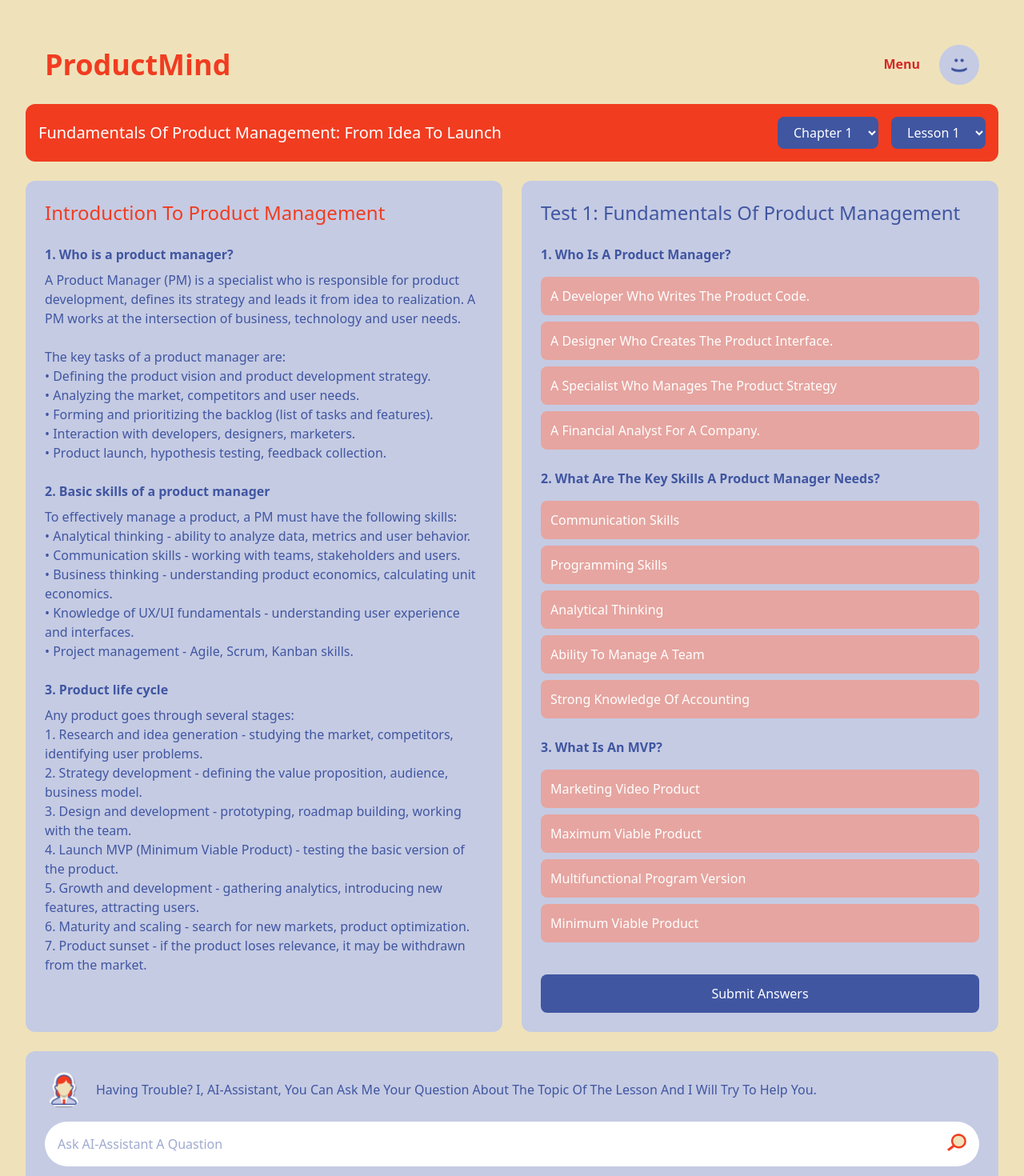
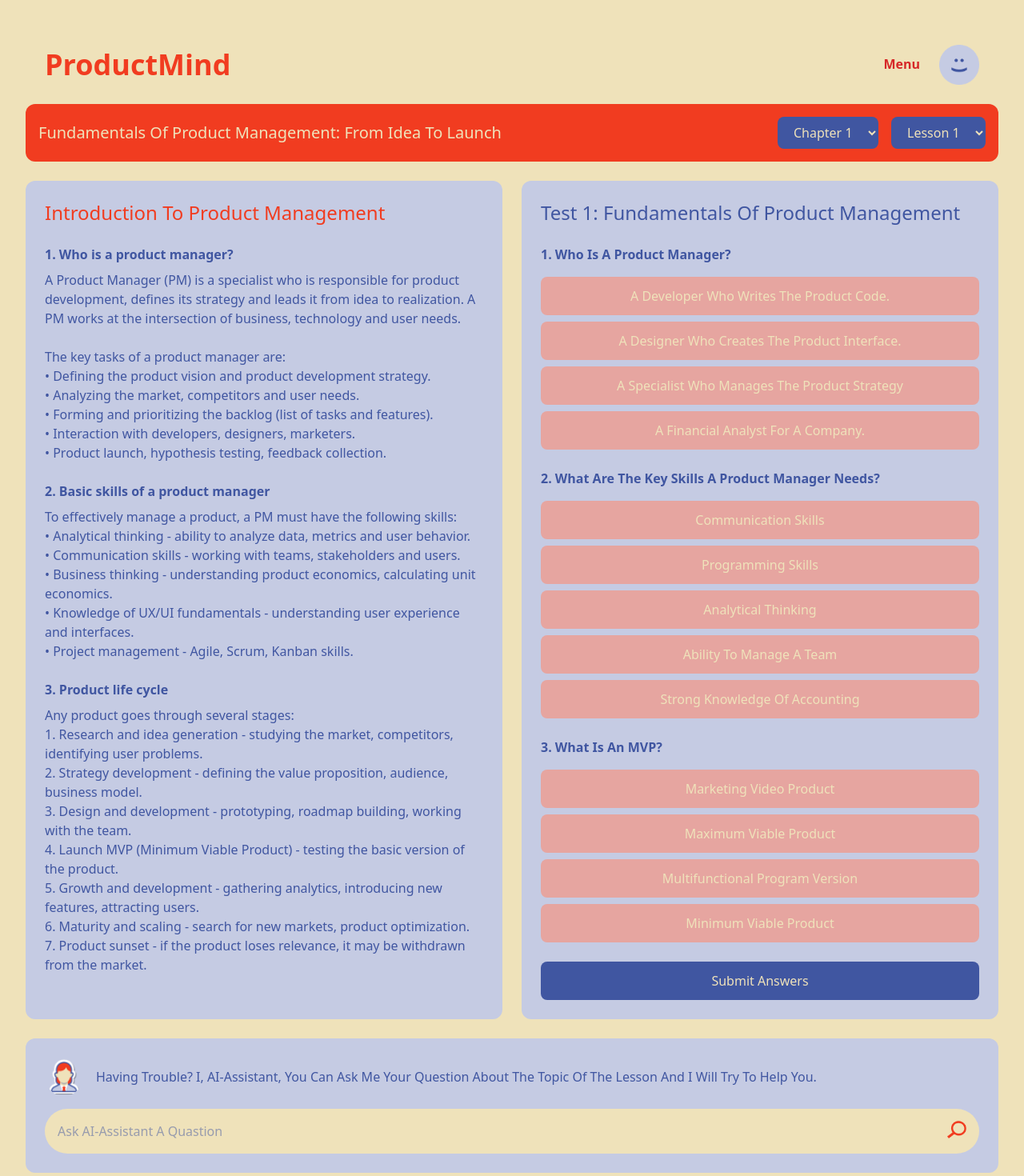
Before and after one commit to AstreaA/productmind, a Next.js app: page /courses/1 in a window 1280 px wide. Shown: the top 1470 px of the page at 80% size. Built offline with nearby package versions, Linux system fonts and the light colour scheme.

Commit message:
update test in lesson

```diff
--- a/src/app/courses/[id]/CourseContent.js
+++ b/src/app/courses/[id]/CourseContent.js
@@ -1,17 +1,63 @@
 "use client";
-import { useParams } from 'next/navigation';
+import { useParams, useRouter } from 'next/navigation';
 import Navbar from '../../components/Navbar.js';
 import Image from 'next/image';
+import { useState, useEffect } from 'react';
 
 export default function CourseContent() {
   const params = useParams();
+  const router = useRouter();
   const courseId = params.id;
+
+  // Состояния для выбранной главы и урока
+  const [selectedChapter, setSelectedChapter] = useState('Chapter 1');
+  const [selectedLesson, setSelectedLesson] = useState('Lesson 1');
+
+  // Состояния для теста
+  const [selectedAnswers, setSelectedAnswers] = useState({});
+  const [testSubmitted, setTestSubmitted] = useState(false);
+  const [score, setScore] = useState(null);
+
+  // Правильные ответы
+  const correctAnswers = {
+    '1': 'A Specialist Who Manages The Product Strategy',
+    '2': 'Communication Skills',
+    '3': 'Minimum Viable Product'
+  };
+
+  const chapters = [
+    {
+      id: 'Chapter 1',
+      title: 'Chapter 1',
+      lessons: [
+        { id: 'Lesson 1', title: 'Lesson 1' },
+        { id: 'Lesson 2', title: 'Lesson 2' },
+        { id: 'Lesson 3', title: 'Lesson 3' }
+      ]
+    },
+    {
+      id: 'Chapter 2',
+      title: 'Chapter 2',
+      lessons: [
+        { id: 'Lesson 1', title: 'Lesson 1' },
+        { id: 'Lesson 2', title: 'Lesson 2' },
+        { id: 'Lesson 3', title: 'Lesson 3' }
+      ]
+    },
+    {
+      id: 'Chapter 3',
+      title: 'Chapter 3',
+      lessons: [
+        { id: 'Lesson 1', title: 'Lesson 1' },
+        { id: 'Lesson 2', title: 'Lesson 2' },
+        { id: 'Lesson 3', title: 'Lesson 3' }
+      ]
+    }
+  ];
 
   const course = {
     id: courseId,
     title: 'Fundamentals Of Product Management: From Idea To Launch',
-    currentChapter: 'Chapter 1',
-    currentLesson: 'Lesson 1',
     content: {
       title: 'Introduction To Product Management',
       sections: [
@@ -83,19 +129,75 @@ The key tasks of a product manager are:
     }
   };
 
+  // Обработчик изменения главы
+  const handleChapterChange = (e) => {
+    const newChapter = e.target.value;
+    setSelectedChapter(newChapter);
+    setSelectedLesson('Lesson 1'); // Сброс урока на первый при смене главы
+    router.push(`/courses/${courseId}?chapter=${newChapter}&lesson=Lesson 1`);
+  };
+
+  // Обработчик изменения урока
+  const handleLessonChange = (e) => {
+    const newLesson = e.target.value;
+    setSelectedLesson(newLesson);
+    router.push(`/courses/${courseId}?chapter=${selectedChapter}&lesson=${newLesson}`);
+  };
+
+  // Получаем список уроков для выбранной главы
+  const currentChapterLessons = chapters.find(ch => ch.id === selectedChapter)?.lessons || [];
+
+  // Обработчик выбора ответа
+  const handleAnswerSelect = (questionIndex, answer) => {
+    setSelectedAnswers(prev => ({
+      ...prev,
+      [questionIndex]: answer
+    }));
+  };
+
+  // Обработчик отправки теста
+  const handleTestSubmit = () => {
+    let correctCount = 0;
+    Object.entries(selectedAnswers).forEach(([questionIndex, answer]) => {
+      if (correctAnswers[questionIndex] === answer) {
+        correctCount++;
+      }
+    });
+
+    const scorePercentage = (correctCount / Object.keys(correctAnswers).length) * 100;
+    setScore(scorePercentage);
+    setTestSubmitted(true);
+  };
+
   return (
     <main className="min-h-screen bg-[#EFE2BA] p-8 font-sans">
       <Navbar />
 
       {/* Course Header */}
       <div className="bg-[#F13C20] text-white p-4 rounded-xl mb-6 flex items-center justify-between">
-        <h1 className="text-xl">{course.title}</h1>
+        <h1 className="text-xl text-[#EFE2BA]">{course.title}</h1>
         <div className="flex gap-4">
-          <select className="bg-[#4056A1] text-white px-4 py-2 rounded-lg">
-            <option>{course.currentChapter}</option>
+          <select
+            value={selectedChapter}
+            onChange={handleChapterChange}
+            className="bg-[#4056A1] text-[#EFE2BA] px-4 py-2 rounded-lg"
+          >
+            {chapters.map((chapter) => (
+              <option key={chapter.id} value={chapter.id}>
+                {chapter.title}
+              </option>
+            ))}
           </select>
-          <select className="bg-[#4056A1] text-white px-4 py-2 rounded-lg">
-            <option>{course.currentLesson}</option>
+          <select
+            value={selectedLesson}
+            onChange={handleLessonChange}
+            className="bg-[#4056A1] text-[#EFE2BA] px-4 py-2 rounded-lg"
+          >
+            {currentChapterLessons.map((lesson) => (
+              <option key={lesson.id} value={lesson.id}>
+                {lesson.title}
+              </option>
+            ))}
           </select>
         </div>
       </div>
@@ -123,7 +225,16 @@ The key tasks of a product manager are:
                 {q.options.map((option, optIndex) => (
                   <button
                     key={optIndex}
-                    className="w-full text-left p-3 bg-[#E6A5A0] text-white rounded-lg hover:bg-[#F13C20] transition-colors"
+                    onClick={() => handleAnswerSelect(index + 1, option)}
+                    className={`w-full text-center p-3 rounded-lg transition-colors
+                      ${selectedAnswers[index + 1] === option
+                        ? 'bg-[#F13C20] text-[#EFE2BA]'
+                        : 'bg-[#E6A5A0] text-[#EFE2BA] hover:bg-[#F13C20]'}
+                      ${testSubmitted && correctAnswers[index + 1] === option
+                        ? 'bg-green-500'
+                        : testSubmitted && selectedAnswers[index + 1] === option && correctAnswers[index + 1] !== option
+                          ? 'bg-gray-400'
+                          : ''}`}
                   >
                     {option}
                   </button>
@@ -131,9 +242,20 @@ The key tasks of a product manager are:
               </div>
             </div>
           ))}
-          <button className="w-full bg-[#4056A1] text-white py-3 rounded-lg mt-4 hover:bg-[#2E3E7D] transition-colors">
-            Submit Answers
-          </button>
+          <div className="space-y-4">
+            <button
+              onClick={handleTestSubmit}
+              className="w-full bg-[#4056A1] text-[#EFE2BA] py-3 rounded-lg hover:bg-[#2E3E7D] transition-colors"
+            >
+              Submit Answers
+            </button>
+            {testSubmitted && score !== null && (
+              <div className={`text-center p-4 rounded-lg ${score >= 70 ? 'bg-green-100 text-green-800' : 'bg-red-100 text-red-800'}`}>
+                Your score: {Math.round(score)}%
+                {Math.round(score) >= 70 ? ' - Great job!' : ' - Keep practicing!'}
+              </div>
+            )}
+          </div>
         </div>
       </div>
 
@@ -157,7 +279,7 @@ The key tasks of a product manager are:
           <input
             type="text"
             placeholder="Ask AI-Assistant A Quastion"
-            className="w-full p-4 pr-12 rounded-full bg-white text-[#4056A1]"
+            className="w-full p-4 pr-12 rounded-full text-[#4056A1] bg-[#EFE2BA]"
           />
           <button className="absolute right-4 top-1/2 -translate-y-1/2">
             <Image
--- a/src/app/page.js
+++ b/src/app/page.js
@@ -29,28 +29,28 @@ export default function Home() {
     {
       id: 2,
       title: 'Advanced Product Management: Growth, Metrics And Scaling',
-      chapters: ['Ch1: Introduction To Product Management',
-        'Ch2: Market Research And Competitor Analysis',
-        'Ch3: Development Of Product Strategy',
-        'Ch4: Agile And Scrum In Product Management',
-        'Ch5: Team And Process Management',
-        'Ch6: MVP And Product Launch',
-        'Ch7: Fundamentals Of Product Analytics',
-        'Ch8: Final Project: Creating A Strategy For A New Product'],
+      chapters: ['Ch1: Product growth: key strategies (Growth Hacking, A/B-tests, working with feedback)',
+        'Ch2: Working with metrics and unit economics (basic KPIs, LTV, CAC, practice - case studies)',
+        'Ch3: Chips and roadmap management (how to build a product strategy, test)',
+        'Ch4: Agile methodologies in practice (Scrum vs Kanban, practice - making a roadmap)',
+        'Ch5: Automation of work of a sales manager (tools and services)',
+        'Ch6: Working with user research (collecting feedback, usability testing, practice - analyzing user interviews)',
+        'Ch7: Launching international products (localization, cultural peculiarities, practice - creating a strategy for entering a new market)',
+        'Ch8: Final case - development of a growth plan for a real product'],
       progress: 0,
       exercises: 0
     },
     {
       id: 3,
       title: 'AI In Product Management: How To Use Technology To Create Successful Products',
-      chapters: ['Ch1: Introduction To Product Management',
-        'Ch2: Market Research And Competitor Analysis',
-        'Ch3: Development Of Product Strategy',
-        'Ch4: Agile And Scrum In Product Management',
-        'Ch5: Team And Process Management',
-        'Ch6: MVP And Product Launch',
-        'Ch7: Fundamentals Of Product Analytics',
-        'Ch8: Final Project: Creating A Strategy For A New Product'],
+      chapters: ['Ch1: Introduction to AI products (how AI algorithms work, basic technologies)',
+        'Ch2: AI and product analytics (application of machine learning in data analysis, practice - working with AI tools)',
+        'Ch3: ChatGPT and AI assistants in products (development of chatbots, test)',
+        'Ch4: User experience automation (recommendation systems, customization)',
+        'Ch5: Managing AI teams (working with data scientists and ML engineers, test)',
+        'Ch6: Ethics and limitations of AI products (legal aspects, risks, practice - analyzing real cases)',
+        'Ch7: Implementation of AI in business (analysis of successful strategies, practice - development of AI-product concept)',
+        'Ch8: Final project - creation of an AI solution for a product'],
       progress: 0,
       exercises: 0
     }
```
